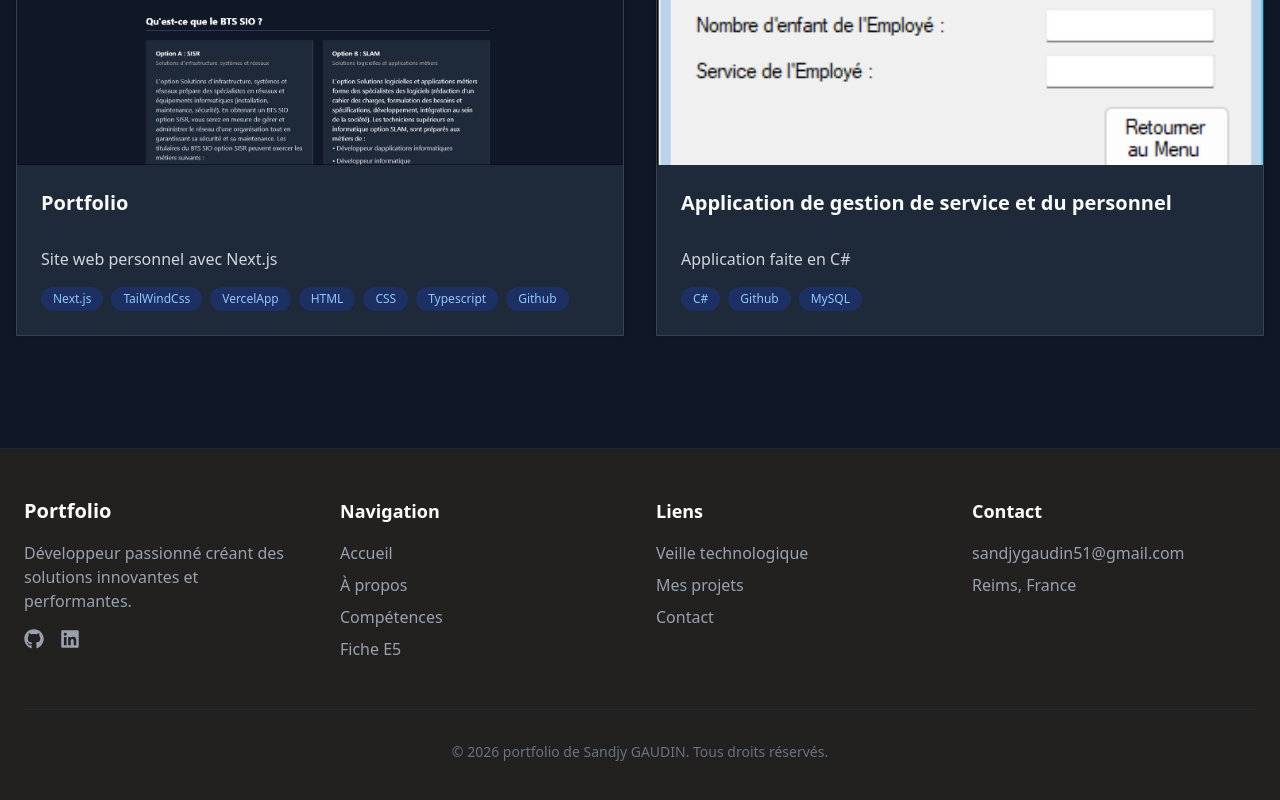
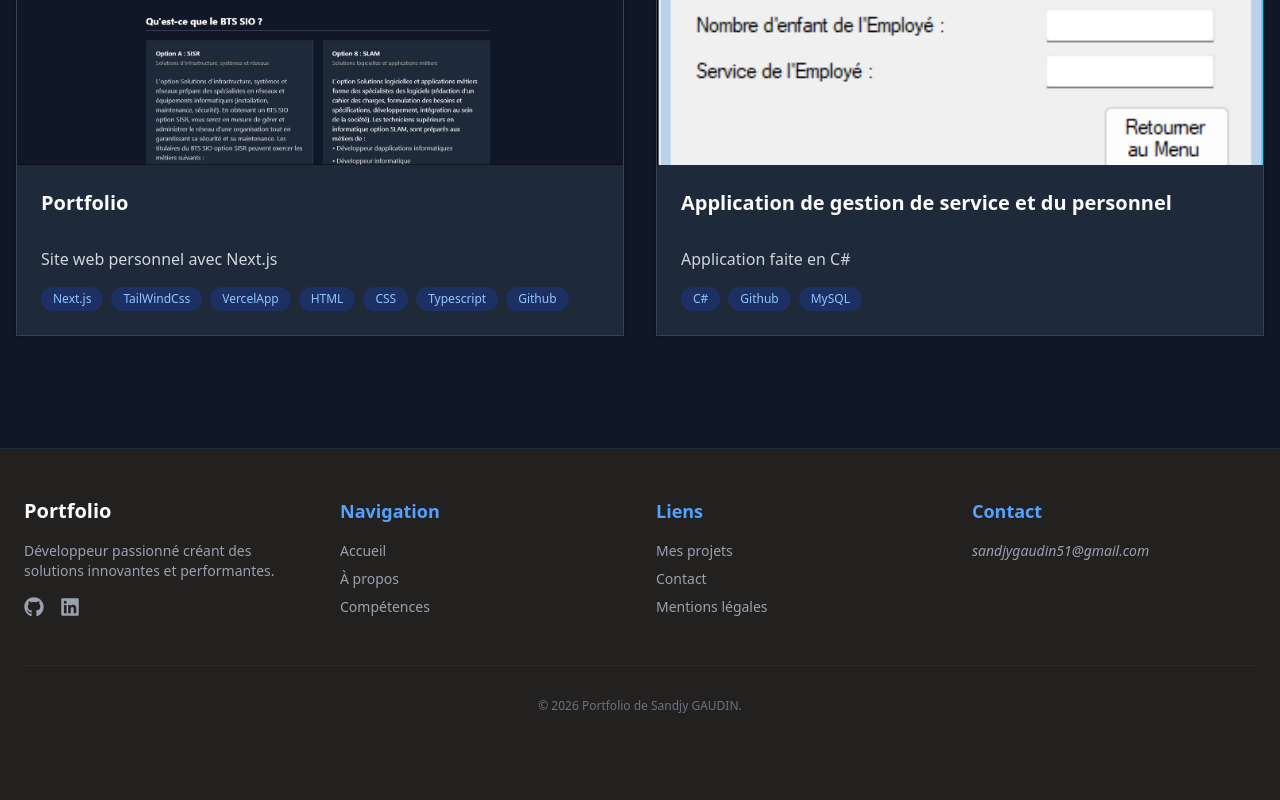
Before and after one commit to SandjyGAUDIN/port4, a Next.js app in the folder port3-main/: page /Projets in a window 1280 px wide. Shown: the part 1789-2589 px from the top of the page. After the commit the page ends 2551 px from the top, so only its background shows below. Built offline with nearby package versions, Linux system fonts and the light colour scheme.

Commit message:
ajout mention légal

```diff
--- a/port3-main/app/_components/Contact.tsx
+++ b/port3-main/app/_components/Contact.tsx
@@ -99,6 +99,7 @@ export function ContactSection() {
                 // disabled={isSubmitting}
                 className="w-full bg-blue-600 hover:bg-blue-700"
               >
+                  Envoyer le message
               </Button>
             </form>
           </div>
--- a/port3-main/app/_components/Footer.tsx
+++ b/port3-main/app/_components/Footer.tsx
@@ -1,87 +1,107 @@
 'use client';
 
+import { useState, useEffect } from 'react';
 import Link from 'next/link';
 import { FaGithub, FaLinkedin } from 'react-icons/fa';
 import { usePathname } from 'next/navigation';
+import LegalContent from './legal'; // <--- Import de ton fichier legal.tsx
 
 export function Footer() {
     const pathname = usePathname();
+    const [isModalOpen, setIsModalOpen] = useState(false);
+
+    // Bloque le scroll quand la modal est là
+    useEffect(() => {
+        document.body.style.overflow = isModalOpen ? 'hidden' : 'unset';
+    }, [isModalOpen]);
 
     const handleScroll = (e: React.MouseEvent<HTMLAnchorElement>, hash: string) => {
         if (pathname !== '/') {
-      // Si on est sur une autre page, on navigue d'abord vers la home
             e.preventDefault();
             window.location.href = `/${hash}`;
             return;
         }
-
         e.preventDefault();
         const element = document.getElementById(hash.replace('#', ''));
         if (element) {
-      window.scrollTo({
-        top: element.offsetTop - 100,
-        behavior: 'smooth'
-      });
-      window.history.pushState(null, '', hash);
+            window.scrollTo({ top: element.offsetTop - 100, behavior: 'smooth' });
         }
     };
 
     return (
-    <footer className="bg-background text-white border-t border-gray-800">
+        <footer className="bg-background text-white border-t border-gray-800 relative">
             <div className="container mx-auto px-6 py-12">
                 <div className="grid grid-cols-1 md:grid-cols-4 gap-8">
-          {/* Colonne 1 - Logo et description */}
                     <div className="space-y-4">
                         <h3 className="text-xl font-bold">Portfolio</h3>
-            <p className="text-gray-400">
-              Développeur passionné créant des solutions innovantes et performantes.
-            </p>
+                        <p className="text-gray-400 text-sm">Développeur passionné créant des solutions innovantes et performantes.</p>
                         <div className="flex space-x-4">
-              <a href="https://github.com/SandjyGAUDIN" className="text-gray-400 hover:text-white transition-colors">
-                <FaGithub size={20} />
-              </a>
-              <a href="https://www.linkedin.com/in/sandjy-gaudin-665525290/" className="text-gray-400 hover:text-white transition-colors">
-                <FaLinkedin size={20} />
-              </a>
+                            <a href="https://github.com/SandjyGAUDIN" target="_blank" className="text-gray-400 hover:text-white transition-colors"><FaGithub size={20} /></a>
+                            <a href="https://www.linkedin.com/in/sandjy-gaudin-665525290/" target="_blank" className="text-gray-400 hover:text-white transition-colors"><FaLinkedin size={20} /></a>
                         </div>
                     </div>
 
-          {/* Colonne 2 - Navigation */}
                     <div>
-            <h4 className="text-lg font-semibold mb-4">Navigation</h4>
-            <ul className="space-y-2">
-              <li><Link href="#Accueil" onClick={(e) => handleScroll(e, '#Accueil')} className="text-gray-400 hover:text-white transition-colors">Accueil</Link></li>
-              <li><Link href="#Propos" onClick={(e) => handleScroll(e, '#Propos')} className="text-gray-400 hover:text-white transition-colors">À propos</Link></li>
-              <li><Link href="#Competences" onClick={(e) => handleScroll(e, '#Competences')} className="text-gray-400 hover:text-white transition-colors">Compétences</Link></li>
-              <li><Link href="#E5" onClick={(e) => handleScroll(e, '#E5')} className="text-gray-400 hover:text-white transition-colors">Fiche E5</Link></li>
+                        <h4 className="text-lg font-semibold mb-4 text-blue-400">Navigation</h4>
+                        <ul className="space-y-2 text-sm text-gray-400 font-medium">
+                            <li><Link href="#Accueil" onClick={(e) => handleScroll(e, '#Accueil')} className="hover:text-white transition-colors">Accueil</Link></li>
+                            <li><Link href="#Propos" onClick={(e) => handleScroll(e, '#Propos')} className="hover:text-white transition-colors">À propos</Link></li>
+                            <li><Link href="#Competences" onClick={(e) => handleScroll(e, '#Competences')} className="hover:text-white transition-colors">Compétences</Link></li>
                         </ul>
                     </div>
 
-          {/* Colonne 3 - Liens supplémentaires */}
                     <div>
-            <h4 className="text-lg font-semibold mb-4">Liens</h4>
-            <ul className="space-y-2">
-              <li><Link href="#Veille" onClick={(e) => handleScroll(e, '#Veille')} className="text-gray-400 hover:text-white transition-colors">Veille technologique</Link></li>
-              <li><Link href="/Projets" className="text-gray-400 hover:text-white transition-colors">Mes projets</Link></li>
-              <li><Link href="#Contact" onClick={(e) => handleScroll(e, '#Contact')} className="text-gray-400 hover:text-white transition-colors">Contact</Link></li>
+                        <h4 className="text-lg font-semibold mb-4 text-blue-400">Liens</h4>
+                        <ul className="space-y-2 text-sm text-gray-400">
+                            <li><Link href="/Projets" className="hover:text-white transition-colors font-medium">Mes projets</Link></li>
+                            <li><Link href="#Contact" onClick={(e) => handleScroll(e, '#Contact')} className="hover:text-white transition-colors font-medium">Contact</Link></li>
+                            {/* BOUTON POUR OUVRIR LA MODAL */}
+                            <li>
+                                <button
+                                    onClick={() => setIsModalOpen(true)}
+                                    className="hover:text-white transition-colors cursor-pointer font-medium"
+                                >
+                                    Mentions légales
+                                </button>
+                            </li>
                         </ul>
                     </div>
 
-          {/* Colonne 4 - Contact */}
                     <div>
-            <h4 className="text-lg font-semibold mb-4">Contact</h4>
-            <ul className="space-y-2 text-gray-400">
-              <li>sandjygaudin51@gmail.com</li>
-              <li>Reims, France</li>
-            </ul>
+                        <h4 className="text-lg font-semibold mb-4 text-blue-400">Contact</h4>
+                        <p className="text-gray-400 text-sm italic">sandjygaudin51@gmail.com</p>
                     </div>
                 </div>
 
-        {/* Copyright */}
-        <div className="border-t border-gray-800 mt-12 pt-8 text-center text-gray-500 text-sm">
-          <p>© {new Date().getFullYear()} portfolio de Sandjy GAUDIN. Tous droits réservés.</p>
+                <div className="border-t border-gray-800 mt-12 pt-8 text-center text-gray-500 text-xs">
+                    <p>© {new Date().getFullYear()} Portfolio de Sandjy GAUDIN.</p>
                 </div>
             </div>
+
+            {/* STRUCTURE DE LA MODAL */}
+            {isModalOpen && (
+                <div className="fixed inset-0 z-[9999] flex items-center justify-center p-4">
+                    <div className="absolute inset-0 bg-black/80 backdrop-blur-sm" onClick={() => setIsModalOpen(false)}></div>
+                    <div className="relative bg-gray-900 border border-gray-700 w-full max-w-2xl max-h-[85vh] overflow-y-auto rounded-xl shadow-2xl">
+                        <div className="sticky top-0 bg-gray-900 border-b border-gray-700 p-4 flex justify-between items-center z-20">
+                            <span className="text-white font-bold uppercase text-xs tracking-widest">Mentions Légales</span>
+                            <button onClick={() => setIsModalOpen(false)} className="text-gray-400 hover:text-white text-3xl leading-none">&times;</button>
+                        </div>
+
+                        {/* APPEL DU CONTENU DE LEGAL.TSX */}
+                        <LegalContent />
+
+                        <div className="p-4 border-t border-gray-800 text-center bg-gray-900">
+                            <button
+                                onClick={() => setIsModalOpen(false)}
+                                className="bg-blue-600 hover:bg-blue-500 text-white px-8 py-2 rounded font-bold text-sm transition-all shadow-lg shadow-blue-900/20"
+                            >
+                                Fermer
+                            </button>
+                        </div>
+                    </div>
+                </div>
+            )}
         </footer>
     );
 }
--- /dev/null
+++ b/port3-main/app/_components/legal.tsx
@@ -0,0 +1,96 @@
+'use client';
+import { useState } from 'react';
+
+export default function LegalModal() {
+    const [isOpen, setIsOpen] = useState(false);
+
+    const toggleModal = () => setIsOpen(!isOpen);
+
+    return (
+        <>
+            {/* Le déclencheur (à placer dans ton footer ou menu) */}
+            <button
+                onClick={toggleModal}
+                className="text-sm text-gray-400 hover:text-blue-400 transition-colors underline decoration-dotted"
+            >
+                Mentions légales
+            </button>
+
+            {/* Overlay et Modal */}
+            {isOpen && (
+                <div className="fixed inset-0 z-50 flex items-center justify-center p-4 bg-black/80 backdrop-blur-sm">
+                    <div className="bg-gray-900 border border-gray-700 w-full max-w-2xl max-h-[80vh] overflow-y-auto rounded-xl shadow-2xl">
+
+                        {/* Header */}
+                        <div className="sticky top-0 bg-gray-900 border-b border-gray-700 p-4 flex justify-between items-center">
+                            <h2 className="text-xl font-bold text-white">Mentions Légales</h2>
+                            <button
+                                onClick={toggleModal}
+                                className="text-gray-400 hover:text-white text-2xl"
+                            >
+                                &times;
+                            </button>
+                        </div>
+
+                        {/* Contenu */}
+                        <div className="p-6 space-y-6 text-gray-300 text-sm leading-relaxed">
+
+                            <section>
+                                <h3 className="text-blue-400 font-semibold mb-2 uppercase text-xs tracking-widest">Éditeur du site</h3>
+                                <p>
+                                    <span className="text-white">Nom :</span> Sandjy Gaudin<br />
+                                    <span className="text-white">Statut :</span> Étudiant en BUT Informatique<br />
+                                    <span className="text-white">Contact :</span> sandjygaudin51@gmail.com <br />
+                                    <span className="text-white">Localisation :</span> Reims, France
+                                </p>
+                            </section>
+
+                            <section>
+                                <h3 className="text-blue-400 font-semibold mb-2 uppercase text-xs tracking-widest">Hébergement</h3>
+                                <p>
+                                    Ce site est hébergé par <span className="text-white">Vercel Inc.</span><br />
+                                    Adresse : 340 S Lemon Ave #4133 Walnut, CA 91789, USA.<br />
+                                    Plateforme : https://vercel.com
+                                </p>
+                            </section>
+
+                            <section>
+                                <h3 className="text-blue-400 font-semibold mb-2 uppercase text-xs tracking-widest">Données personnelles (RGPD)</h3>
+                                <p>
+                                    Conformément au Règlement Général sur la Protection des Données (RGPD), les informations recueillies via le formulaire de contact (nom, email, message) sont :
+                                </p>
+                                <ul className="list-disc ml-5 mt-2 space-y-1 text-gray-400">
+                                    <li>Utilisées exclusivement pour répondre à vos demandes de contact.</li>
+                                    <li>Conservées pour une durée maximale de 12 mois.</li>
+                                    <li>Ne sont jamais cédées ou vendues à des tiers.</li>
+                                </ul>
+                                <p className="mt-2">
+                                    Vous disposez d&apos;un droit d&apos;accès, de rectification et de suppression de vos données en me contactant directement par email.
+                                </p>
+                            </section>
+
+                            <section>
+                                <h3 className="text-blue-400 font-semibold mb-2 uppercase text-xs tracking-widest">Propriété intellectuelle</h3>
+                                <p>
+                                    Le contenu du site (textes, design, structure) est la propriété de Sandjy Gaudin.
+                                    Les logos des écoles et entreprises citées restent la propriété de leurs détenteurs respectifs.
+                                </p>
+                            </section>
+
+                        </div>
+
+                        {/* Footer Modal */}
+                        <div className="p-4 border-t border-gray-700 text-right">
+                            <button
+                                onClick={toggleModal}
+                                className="bg-blue-600 hover:bg-blue-500 text-white px-4 py-2 rounded-md transition-colors text-sm"
+                            >
+                                Fermer
+                            </button>
+                        </div>
+                    </div>
+                </div>
+            )}
+        </>
+    );
+}
```
Also changed, not shown: port3-main/next-env.d.ts. Lines whose indentation alone changed are shown as unchanged.
